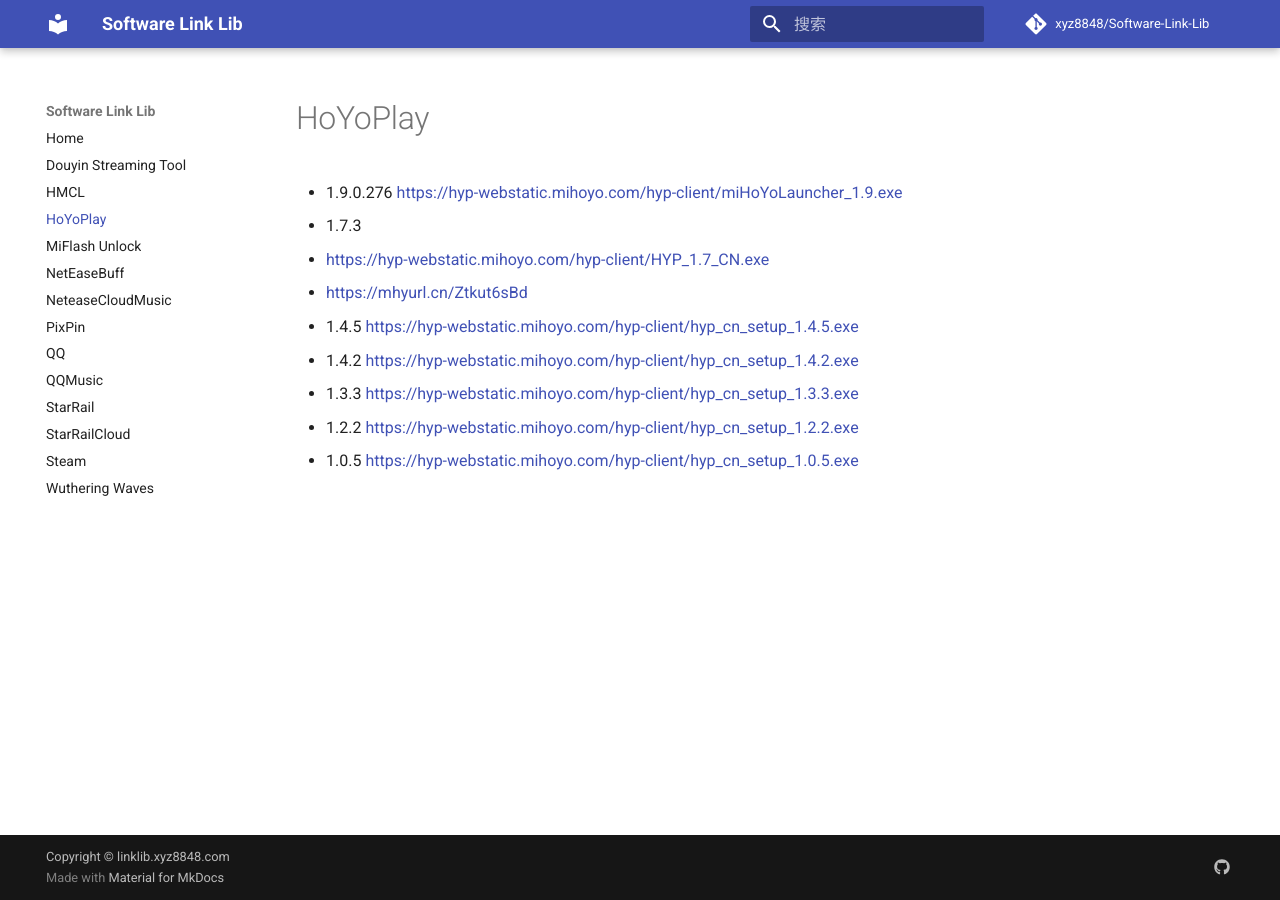
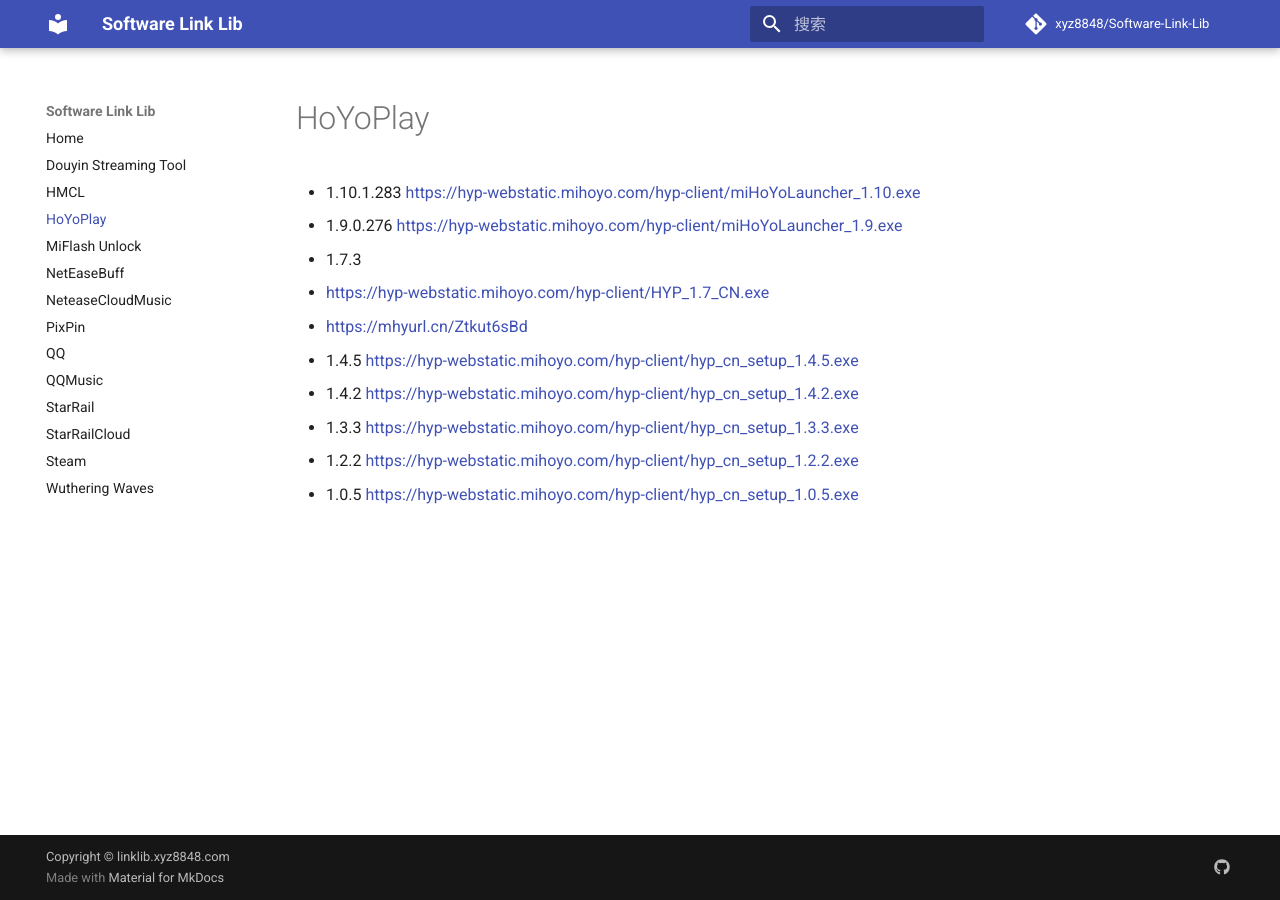
Before and after one commit to xyz8848/Software-Link-Lib, an MkDocs documentation site: the page built from docs/HoYoPlay.md, in a window 1280 px wide. Built offline with MkDocs 1.6.1 and Material for MkDocs 9.7.7, drawn with Linux system fonts in a browser that asks for light colours; comment, search, counter and statistics services are not loaded.

Commit message:
Add download link for HoYoPlay version 1.10.1.283

```diff
--- a/docs/HoYoPlay.md
+++ b/docs/HoYoPlay.md
@@ -1,5 +1,6 @@
 # HoYoPlay
 
+- 1.10.1.283 [https://hyp-webstatic.mihoyo.com/hyp-client/miHoYoLauncher_1.10.exe](https://hyp-webstatic.mihoyo.com/hyp-client/miHoYoLauncher_1.10.exe)
 - 1.9.0.276 [https://hyp-webstatic.mihoyo.com/hyp-client/miHoYoLauncher_1.9.exe](https://hyp-webstatic.mihoyo.com/hyp-client/miHoYoLauncher_1.9.exe)
 - 1.7.3
   - [https://hyp-webstatic.mihoyo.com/hyp-client/HYP_1.7_CN.exe](https://hyp-webstatic.mihoyo.com/hyp-client/HYP_1.7_CN.exe)
```
